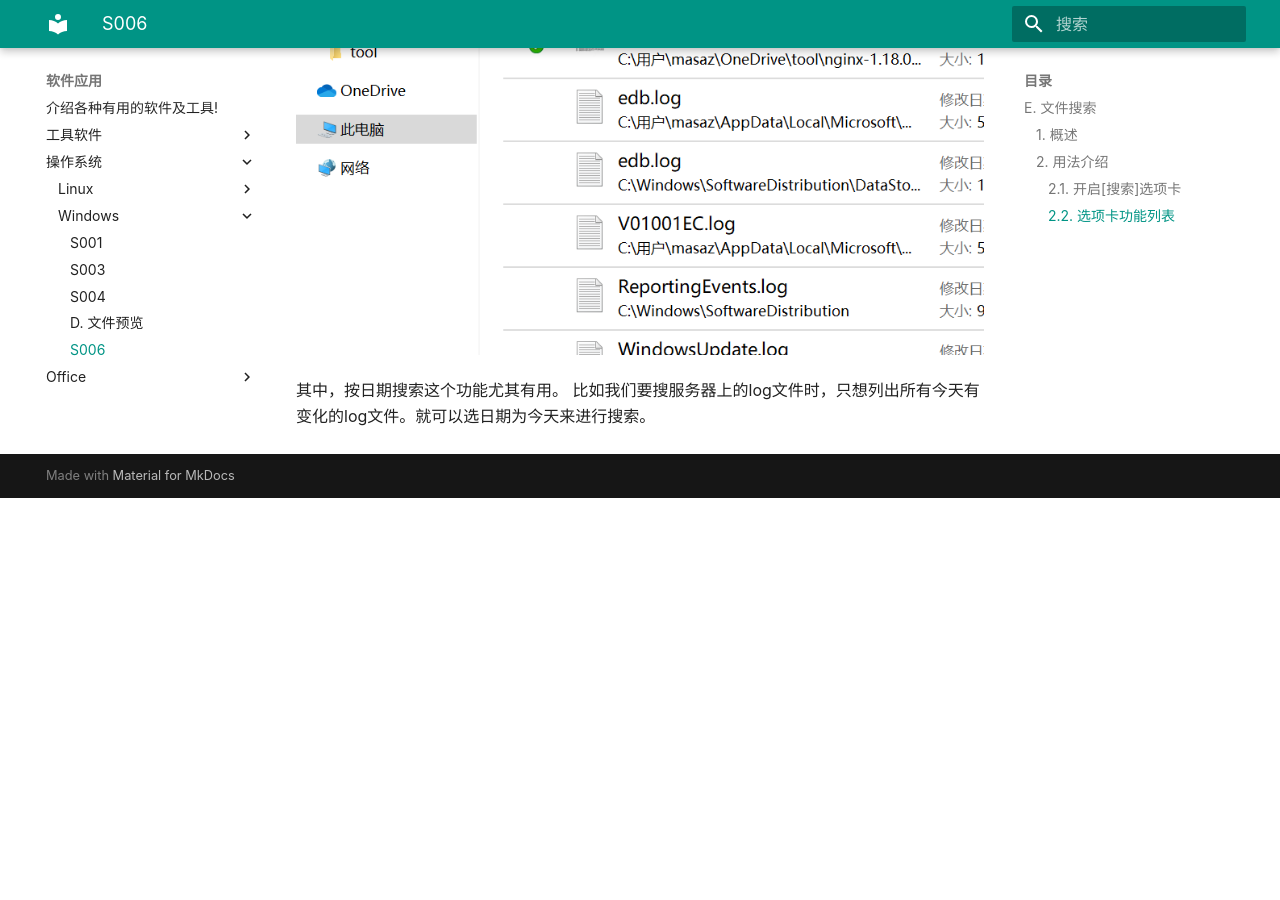
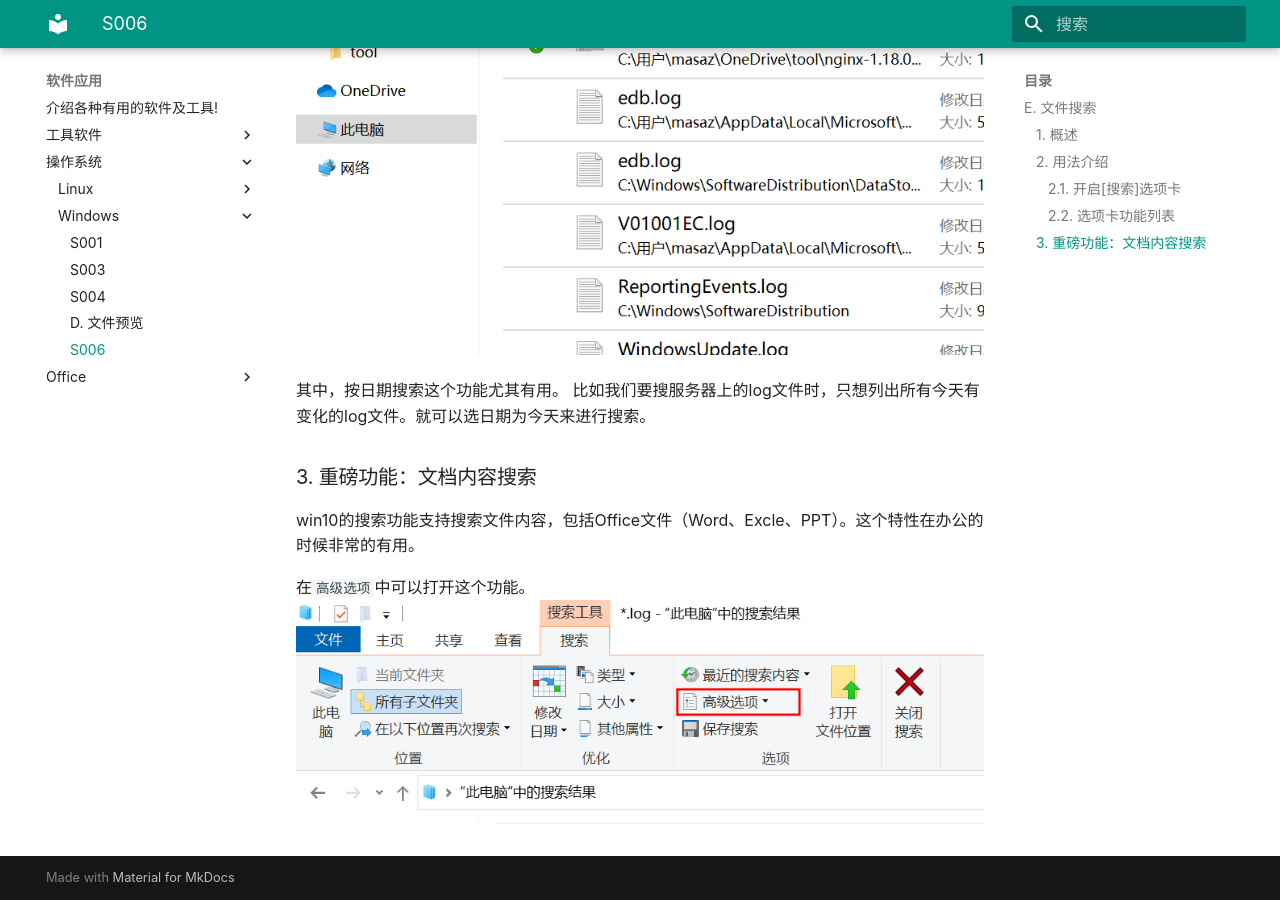
Before and after one commit to hakureiyoumu/hakureiyoumu.github.io, an MkDocs documentation site: the page built from docs/ZX0028. 计算机使用/S006.md, in a window 1280 px wide and 900 px high, scrolled down 2483 px. Built offline with MkDocs 1.6.1 and Material for MkDocs 9.7.7, drawn with Linux system fonts in a browser that asks for light colours; before the commit the page ends 2981 px from its top, so only the background shows below that; some of the changed text lies outside the part shown.

Commit message:
翻新了Windows的相关章节

```diff
--- a/docs/ZX0028. 计算机使用/S006.md
+++ b/docs/ZX0028. 计算机使用/S006.md
@@ -36,3 +36,10 @@ Win10在某一个更新中加强了资源管理器的文件搜索功能。正确
 
 其中，按日期搜索这个功能尤其有用。
 比如我们要搜服务器上的log文件时，只想列出所有今天有变化的log文件。就可以选日期为今天来进行搜索。
+
+## 3. 重磅功能：文档内容搜索
+
+win10的搜索功能支持搜索文件内容，包括Office文件（Word、Excle、PPT）。这个特性在办公的时候非常的有用。
+
+在`高级选项`中可以打开这个功能。
+![](S006/2022-12-17-11-32-03.png)
```
Also changed, not shown: other parts of docs/ZX0028. 计算机使用/S006.md (+1 -1 lines), docs/ZX0028. 计算机使用/S006/2022-12-17-11-32-03.png (added).
